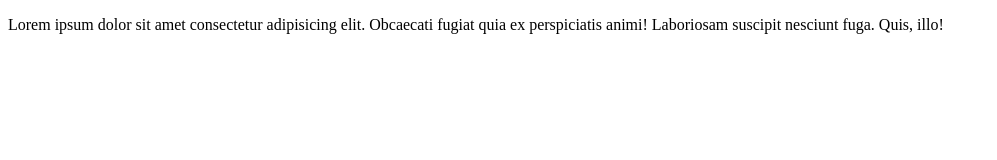
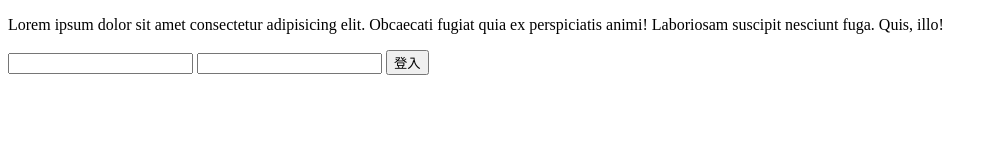
Before and after one commit to Tapirmo/Sylvia-Chao, a plain HTML site: page index.html in a window 1280 px wide. Shown: the whole page, without its empty margins (0-997 px from the left). Drawn offline with Linux system fonts and the light colour scheme.

Commit message:
Add a login form

```diff
--- a/index.html
+++ b/index.html
@@ -10,5 +10,10 @@
       Lorem ipsum dolor sit amet consectetur adipisicing elit. Obcaecati fugiat
       quia ex perspiciatis animi! Laboriosam suscipit nesciunt fuga. Quis, illo!
     </p>
+    <form action="">
+      <input type="email"/>
+      <input type="password" />
+      <button>登入</button>
+    </form>
   </body>
 </html>
```
